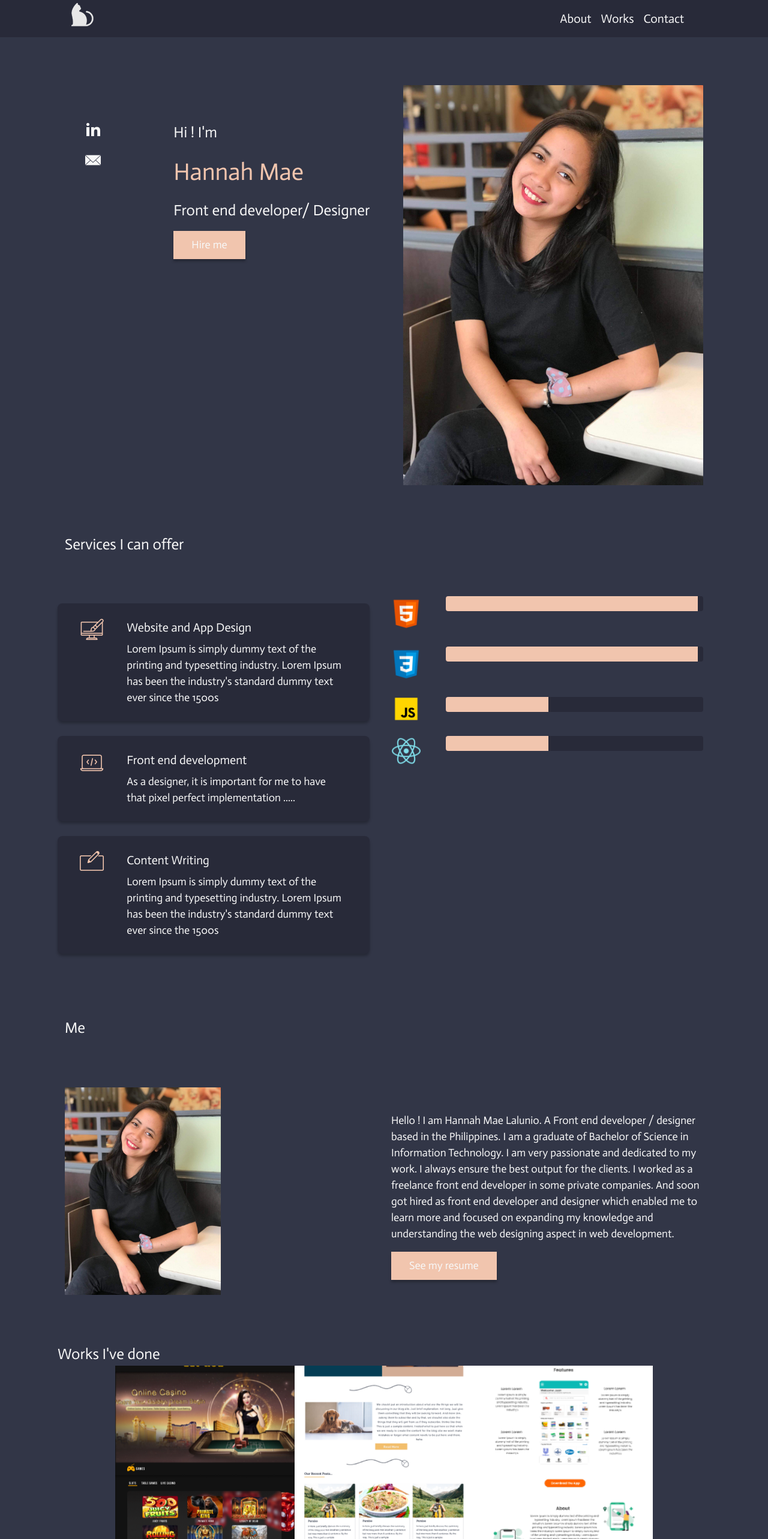
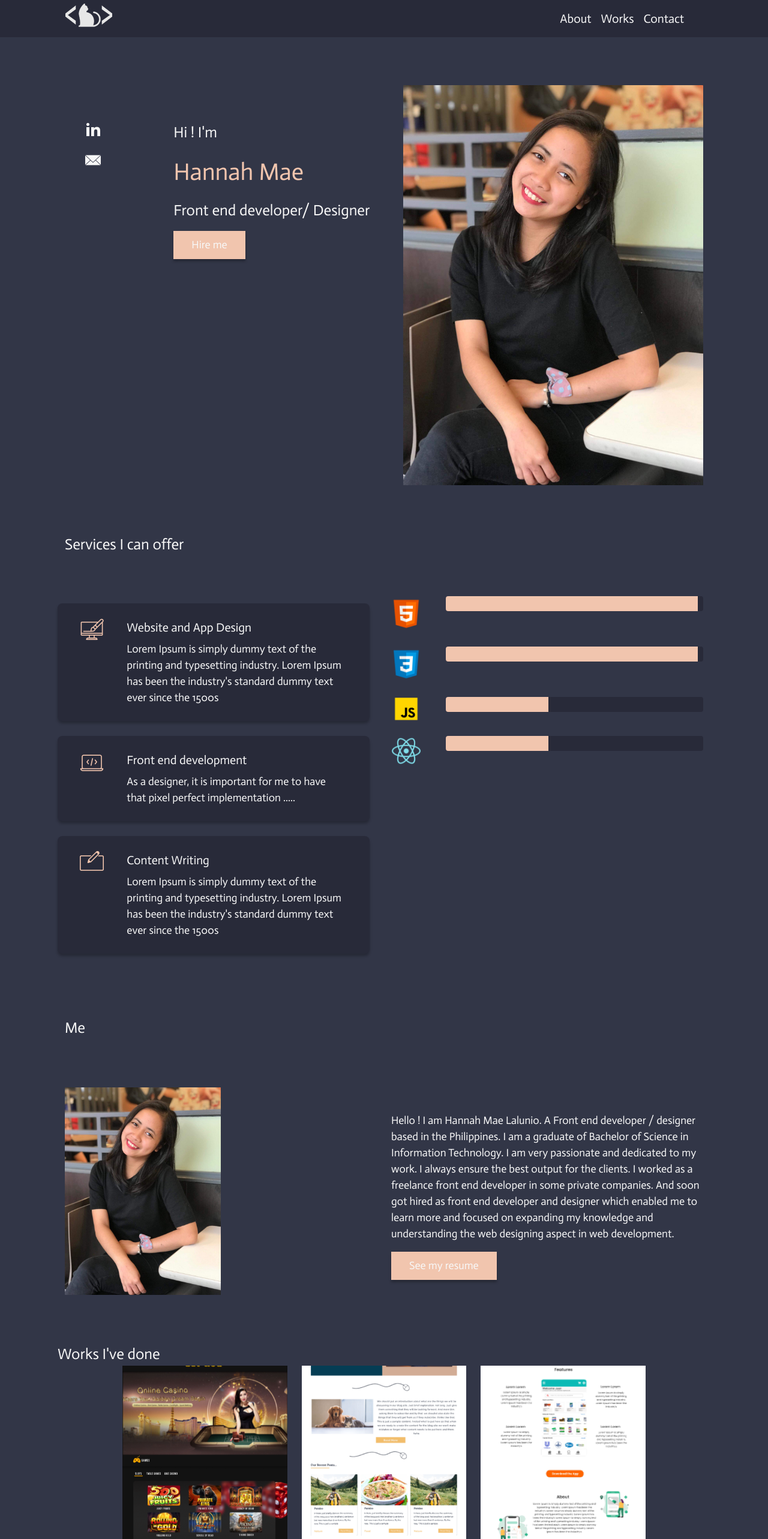
Before and after one commit to hannahlalunio/hannahlalunio.github.io, a React (Create React App) app: page / in a window 1280 px wide. Shown: the top 2566 px of the page at 60% size. Built offline with nearby package versions, Linux system fonts and the light colour scheme.

Commit message:
file to resume

```diff
--- a/src/assets/css/style.css
+++ b/src/assets/css/style.css
@@ -122,7 +122,6 @@ body,html{
 .works_card{
     position: relative;
     width: 100%;
-    padding: 0!important;
 }
 .works_btn{
     display: flex;
--- a/src/personal.js
+++ b/src/personal.js
@@ -2,8 +2,10 @@ import React, {useState} from 'react';
 
 import { Row, Col, Navbar, Container, Nav, ProgressBar, Form, Modal, Button, Carousel } from 'react-bootstrap';
 
+import HannahLalunio from './../src/assets/HannahLalunio.pdf';
+
 // IMAGES
-import cat from './../src/assets/images/cat.png';
+import catcode from './../src/assets/images/catcode.png';
 import profile from './../src/assets/images/profile.jpg';
 import linkedin from './../src/assets/images/linkedin.png';
 import email from './../src/assets/images/email.png';
@@ -32,7 +34,7 @@ export default function PersonalWebsite() {
             {/* HEADER */}
             <Row className="margin padding-lr header">
                 <Col lg="4" md="4" sm="12">
-                    <img src={cat} alt="logo" />
+                    <img src={catcode} alt="logo" />
                 </Col>
                 <Col lg="8" md="8" sm="12" className="nav-div">
                     <Navbar>
@@ -65,9 +67,11 @@ export default function PersonalWebsite() {
                     <p className="intro1">Hi ! I'm</p>
                     <p className="intro2">Hannah Mae</p>
                     <p className="intro3">Front end developer/ Designer</p>
-                    <button type="button" className="peach-btn">
-                        Hire me
-                    </button>
+                    <a href = {HannahLalunio} target = "_blank">
+                        <button type="button" className="peach-btn">
+                            Hire me
+                        </button>
+                    </a>
                 </Col>
                 <Col lg="5" md="5" sm="12" className="banner-img">
                     <img src={profile} alt="banner" />
```
Also changed, not shown: src/assets/images/catcode.png (added), 1 other file (tests, documents, lock files or other folders).
